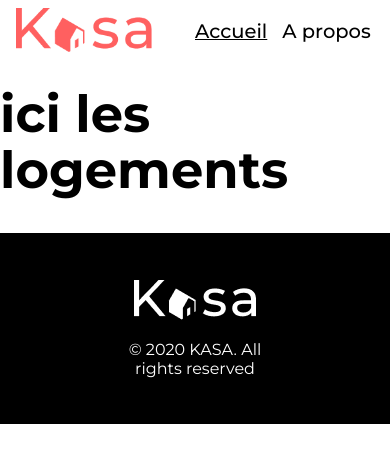
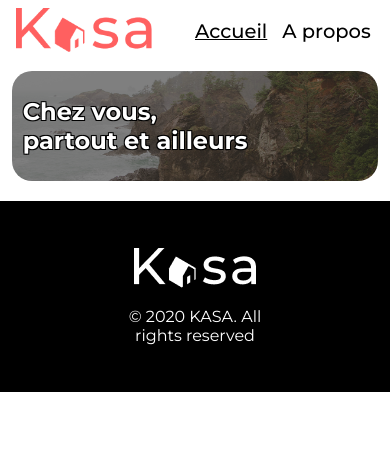
Before and after one commit to samybensalem7/samy_bensalem_kasa_p5, a React (Vite) app: page / in a window 390 px wide. Shown: the top 462 px of the page. Built offline with nearby package versions, Linux system fonts and the light colour scheme.

Commit message:
mise en place du banner

```diff
--- /dev/null
+++ b/src/components/Banner/Banner.jsx
@@ -0,0 +1,13 @@
+import banner__img from "../../assets/banner_img.png";
+import "./Banner.scss";
+
+function Banner() {
+  return (
+    <div className="banner">
+      <img src={banner__img} alt="Bannière" className="banner_img" />
+      <p className="banner__text">Chez vous, partout et ailleurs</p>
+    </div>
+  );
+}
+
+export default Banner;
--- /dev/null
+++ b/src/components/Banner/Banner.scss
@@ -0,0 +1,41 @@
+.banner {
+  position: relative;
+  display: flex;
+  justify-content: center;
+  align-items: center;
+  overflow: hidden;
+  border-radius: 20px;
+  margin: 0 3% 2% 3%;
+  height: 240px;
+}
+.banner_img {
+  object-fit: cover;
+  width: 100%;
+  object-position: 50% 45%;
+  filter: brightness(0.5);
+}
+
+.banner__text {
+  position: absolute;
+  font-size: 60px;
+  color: white;
+  text-shadow: 1px 1px 0 black, -1px 1px 0 black, 1px -1px 0 black,
+    -1px -1px 0 black;
+  font-weight: bold;
+}
+
+@media (max-width: 767.98px) {
+  .banner {
+    height: 110px;
+    justify-content: flex-start;
+    margin-top: 5%;
+    margin-bottom: 5%;
+  }
+
+  .banner__text {
+    font-size: 24px;
+    width: 64%;
+    margin-left: 3%;
+    text-align: left;
+  }
+}
--- a/src/pages/Home/Home.jsx
+++ b/src/pages/Home/Home.jsx
@@ -1,5 +1,13 @@
+import Banner from "../../components/Banner/Banner"
+import React from 'react';
+
+
 function Home() {
-    return <h1>ici les logements</h1>;
-  }
+  return (
+    <div>
+      <Banner/>
+    </div>
+  );
+}
 
-  export default Home;
+export default Home;
```
Also changed, not shown: src/assets/banner_img.png (renamed from src/assets/home_banner.png), src/pages/Home/Home.scss (added).
